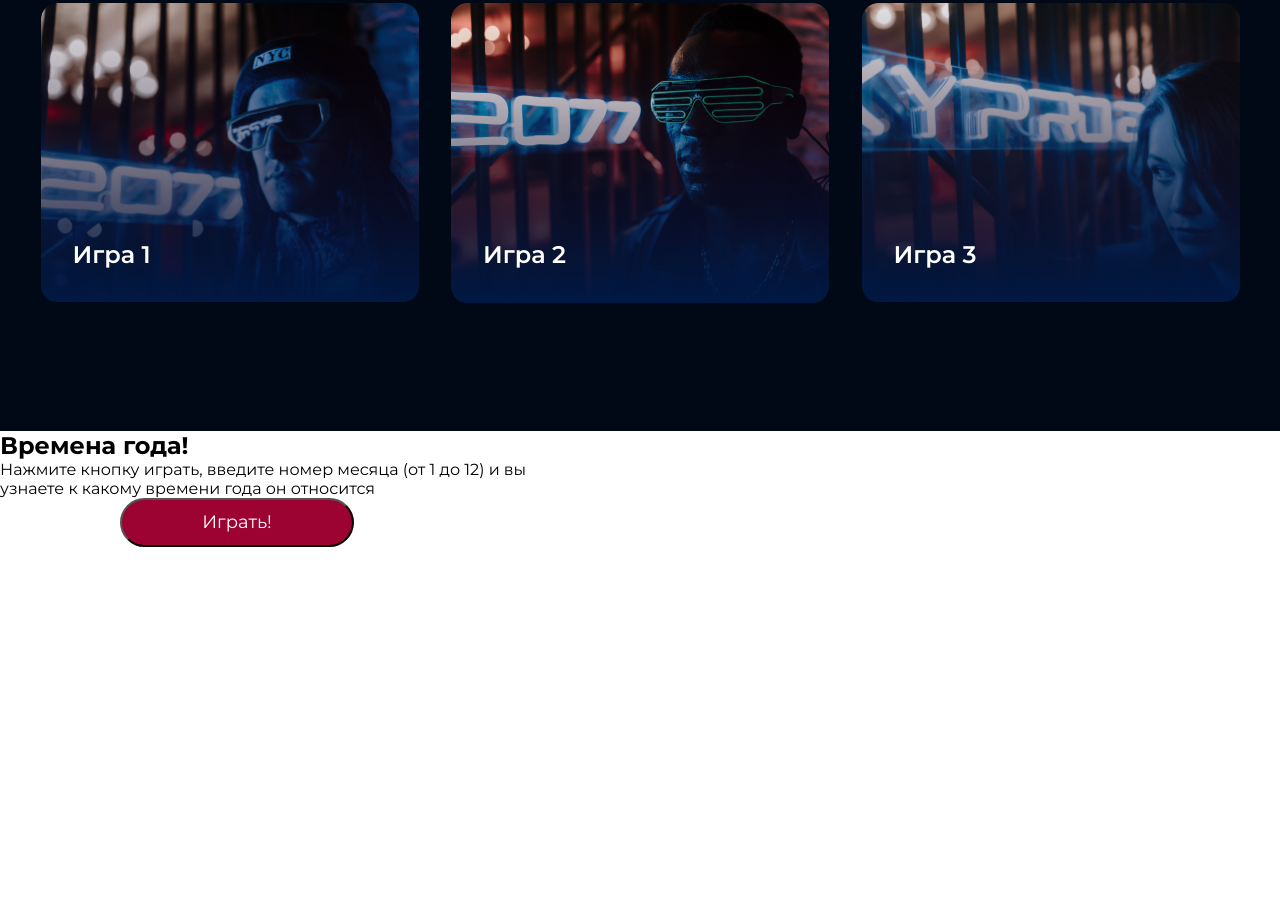
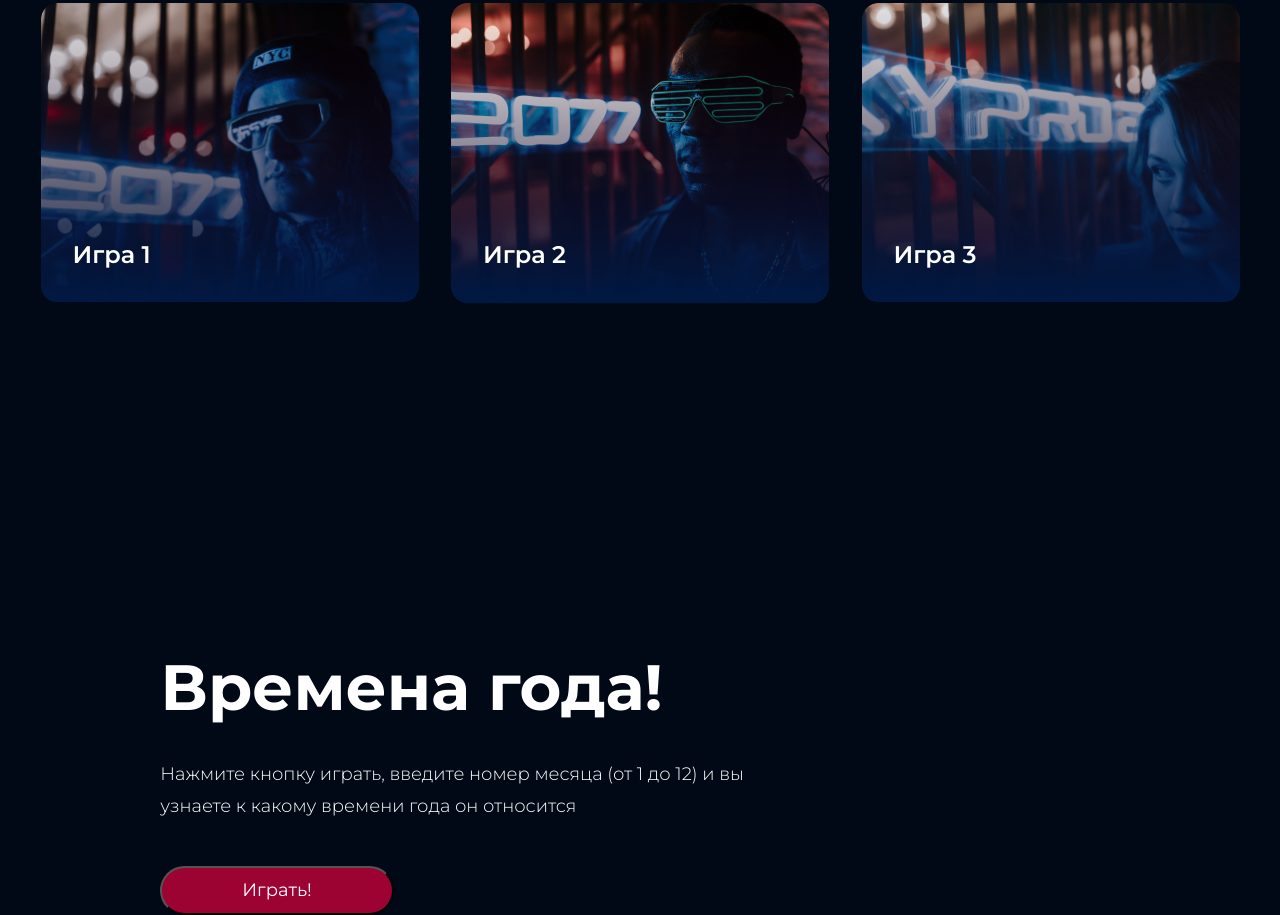
Before and after one commit to Vlad8284/2-nd-course-hw, a plain HTML site: page Homework/game_one.html in a window 1280 px wide. Shown: the part 1149-2064 px from the top of the page. Before the commit the page ends 1696 px from the top, so only its background shows below. Drawn offline with Linux system fonts and the light colour scheme.

Commit message:
Changed the file Homework

```diff
--- a/Homework/game_one.html
+++ b/Homework/game_one.html
@@ -31,9 +31,9 @@
         </div>
     </section>
 
-     <section>
-        <h2>Времена года!</h2>
-        <p>Нажмите кнопку играть, введите номер месяца (от 1 до 12) и вы <br> узнаете к какому времени года он относится</p>
+     <section class="section-games_one center">
+        <h2  class="top__heading center">Времена года!</h2>
+        <p class="top__text center">Нажмите кнопку играть, введите номер месяца (от 1 до 12) и вы <br> узнаете к какому времени года он относится</p>
         <div class="position-button center"><button class="top__button">Играть!</button></div>
 
     </section>
--- a/Homework/style.scss
+++ b/Homework/style.scss
@@ -173,6 +173,15 @@ a {
     text-decoration: underline;
 }
 
+.section-games_one {
+
+    background-color: #000915;
+    background-image: url(img/Rectangle9.jpg);
+    background-repeat: no-repeat;
+    background-position: center;
+    background-size: cover;
+}
+
 @media (min-width: 1024px) and (max-width: 1234px) {
 
     .center {
```
Also changed, not shown: Homework/img/Rectangle9.jpg (added), Homework/img/undraw_video_game_night_8h8m 1.png (added), Homework/style.css, 1 other file.
